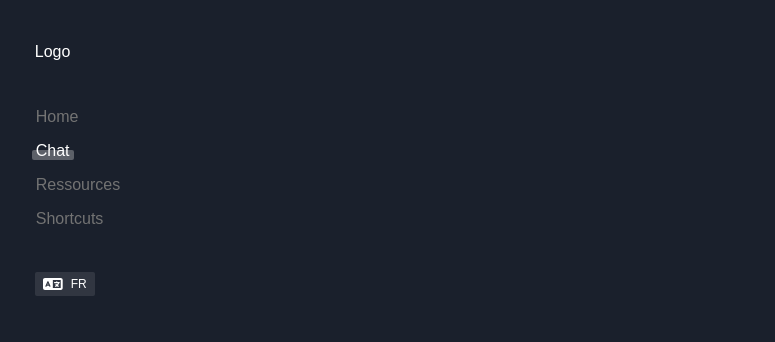
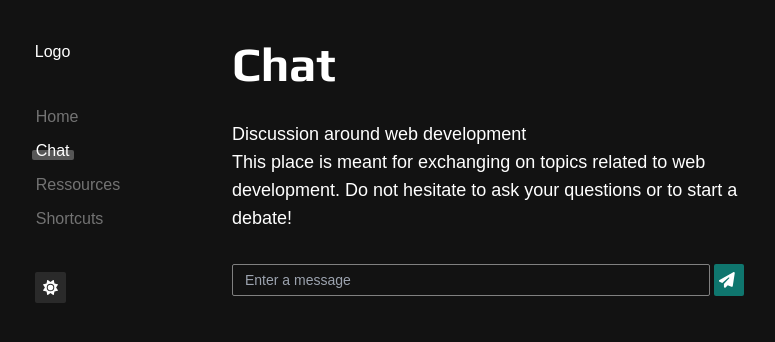
Before and after one commit to maxime-morfin-dev/TamaoJS-Site, a Next.js app: page /chat in a window 1280 px wide. Shown: the top 342 px of the page, without its empty margins (112-887 px from the left). Built offline with nearby package versions, Linux system fonts and the light colour scheme; a web font is replaced by a local one.

Commit message:
:lipstick: add ui stuff and start chat page

```diff
--- /dev/null
+++ b/app/chat/form.tsx
@@ -0,0 +1,19 @@
+import { SearchIcon, SendIcon } from "@/components/icons";
+
+export default function Form() {
+  return (
+    <form className="text-sm flex justify-start items-center gap-1 w-full">
+      <input
+        type="text"
+        aria-label="Enter a message"
+        placeholder="Enter a message"
+        name="search"
+        className="mt-8 py-1 pl-3 w-full h-8 rounded-sm text-sm"
+        autoComplete="off"
+      />
+      <div className=" hover:bg-opacity-50 bg-teal-700 h-8 w-8 mt-8 flex justify-center items-center rounded-sm">
+        <SendIcon />
+      </div>{" "}
+    </form>
+  );
+}
--- a/app/chat/page.tsx
+++ b/app/chat/page.tsx
@@ -1,3 +1,37 @@
+import clsx from "clsx";
+import { Play } from "@next/font/google";
+import Form from "./form";
+
+const play = Play({
+  subsets: ["latin"],
+  weight: "700",
+  display: "swap",
+});
+
+export const metadata = {
+  title: "Chat",
+  description: "Discussion around web development",
+};
+
 export default function Page({}) {
-  return <></>;
+  return (
+    <>
+      <h1
+        className={clsx(
+          "mb-8 w-full text-start lg:text-start text-4xl lg:text-5xl font-medium",
+          play.className
+        )}
+      >
+        Chat
+      </h1>
+      <h2 className="font-paragraph text-lg mt-8 md:max-w-lg md:text-lg lg:text-lg">
+        Discussion around web development
+      </h2>
+      <p className="font-paragraph text-sm md:max-w-lg md:text-lg lg:text-lg">
+        This place is meant for exchanging on topics related to web development.
+        Do not hesitate to ask your questions or to start a debate!
+      </p>
+      <Form />
+    </>
+  );
 }
--- a/app/globals.css
+++ b/app/globals.css
@@ -10,7 +10,7 @@
 :root {
   --foreground-rgb: 255, 255, 255;
   --background-start-rgb: 0, 0, 0;
-  --background-end-rgb: 26, 32, 44;
+  --background-end: #121212;
 
   --primary-glow: radial-gradient(rgba(1, 65, 255, 0.4), rgba(1, 65, 255, 0));
   --secondary-glow: linear-gradient(
@@ -52,7 +52,7 @@ body {
 
 body {
   color: rgb(var(--foreground-rgb));
-  background: rgb(var(--background-end-rgb));
+  background: var(--background-end);
   height: 100vh;
 }
 
--- a/app/output.css
+++ b/app/output.css
@@ -513,10 +513,6 @@ video {
   --tw-backdrop-sepia:  ;
 }
 
-.pointer-events-none {
-  pointer-events: none;
-}
-
 .absolute {
   position: absolute;
 }
@@ -559,6 +555,10 @@ video {
 
 .top-2 {
   top: 0.5rem;
+}
+
+.z-30 {
+  z-index: 30;
 }
 
 .z-\[-1\] {
@@ -864,14 +864,14 @@ video {
   background-color: rgb(239 68 68 / var(--tw-bg-opacity));
 }
 
-.bg-sky-400 {
-  --tw-bg-opacity: 1;
-  background-color: rgb(56 189 248 / var(--tw-bg-opacity));
-}
-
 .bg-slate-100 {
   --tw-bg-opacity: 1;
   background-color: rgb(241 245 249 / var(--tw-bg-opacity));
+}
+
+.bg-teal-700 {
+  --tw-bg-opacity: 1;
+  background-color: rgb(15 118 110 / var(--tw-bg-opacity));
 }
 
 .bg-white {
@@ -893,6 +893,10 @@ video {
 
 .bg-opacity-80 {
   --tw-bg-opacity: 0.8;
+}
+
+.p-2 {
+  padding: 0.5rem;
 }
 
 .px-2 {
@@ -952,6 +956,11 @@ video {
   line-height: 1.5rem;
 }
 
+.text-lg {
+  font-size: 1.125rem;
+  line-height: 1.75rem;
+}
+
 .text-sm {
   font-size: 0.875rem;
   line-height: 1.25rem;
@@ -990,18 +999,9 @@ video {
   color: rgb(239 68 68 / var(--tw-text-opacity));
 }
 
-.text-sky-400 {
-  --tw-text-opacity: 1;
-  color: rgb(56 189 248 / var(--tw-text-opacity));
-}
-
 .text-white {
   --tw-text-opacity: 1;
   color: rgb(255 255 255 / var(--tw-text-opacity));
-}
-
-.underline {
-  text-decoration-line: underline;
 }
 
 .antialiased {
@@ -1082,7 +1082,7 @@ video {
 :root {
   --foreground-rgb: 255, 255, 255;
   --background-start-rgb: 0, 0, 0;
-  --background-end-rgb: 26, 32, 44;
+  --background-end: #121212;
   --primary-glow: radial-gradient(rgba(1, 65, 255, 0.4), rgba(1, 65, 255, 0));
   --secondary-glow: linear-gradient(
     to bottom right,
@@ -1121,7 +1121,7 @@ body {
 
 body {
   color: rgb(var(--foreground-rgb));
-  background: rgb(var(--background-end-rgb));
+  background: var(--background-end);
   height: 100vh;
 }
 
--- a/components/icons.tsx
+++ b/components/icons.tsx
@@ -114,3 +114,16 @@ export function LangIcon() {
     </svg>
   );
 }
+
+export function SendIcon() {
+  return (
+    <svg
+      xmlns="http://www.w3.org/2000/svg"
+      viewBox="0 0 650 512"
+      width={20}
+      fill="white"
+    >
+      <path d="M498.1 5.6c10.1 7 15.4 19.1 13.5 31.2l-64 416c-1.5 9.7-7.4 18.2-16 23s-18.9 5.4-28 1.6L284 427.7l-68.5 74.1c-8.9 9.7-22.9 12.9-35.2 8.1S160 493.2 160 480V396.4c0-4 1.5-7.8 4.2-10.7L331.8 202.8c5.8-6.3 5.6-16-.4-22s-15.7-6.4-22-.7L106 360.8 17.7 316.6C7.1 311.3 .3 300.7 0 288.9s5.9-22.8 16.1-28.7l448-256c10.7-6.1 23.9-5.5 34 1.4z" />
+    </svg>
+  );
+}
--- a/components/sidebar.tsx
+++ b/components/sidebar.tsx
@@ -3,7 +3,7 @@ import { motion } from "framer-motion";
 import { usePathname } from "next/navigation";
 import { clsx } from "clsx";
 import Link from "next/link";
-import { LangIcon, SunIcon } from "./icons";
+import { LangIcon, MoonIcon, SunIcon } from "./icons";
 import { useState } from "react";
 
 const navigationItems = {
@@ -35,7 +35,7 @@ const navigationItems = {
 
 export default function Sidebar() {
   const pathname = usePathname();
-  const [isFrench, setIsFrench] = useState(false);
+  const [isLight, setIsLight] = useState(false);
 
   return (
     <aside className="lg:h-screen lg:w-1/4 lg:flex lg:flex-col lg:justify-start lg:items-center font-paragraph relative">
@@ -110,11 +110,10 @@ export default function Sidebar() {
         </nav>
         <div>
           <div
-            className="bg-white text-xs bg-opacity-10 px-2 py-1 rounded-sm cursor-pointer relative flex gap-2 lg:-translate-x-2"
-            onClick={() => setIsFrench(!isFrench)}
+            className="bg-white text-xs bg-opacity-10 p-2 rounded-sm cursor-pointer relative flex gap-2 lg:-translate-x-2"
+            onClick={() => setIsLight(!isLight)}
           >
-            <LangIcon />
-            {isFrench ? "EN" : "FR"}
+            {!isLight ? <SunIcon /> : <MoonIcon />}
           </div>
         </div>
       </div>
```
Also changed, not shown: app/page.tsx (+6 -10 lines), app/ressources/list.tsx (+23 -21 lines), app/ressources/page.tsx (+3 -6 lines), components/ressources/checkRessource.tsx (+5 -3 lines).
